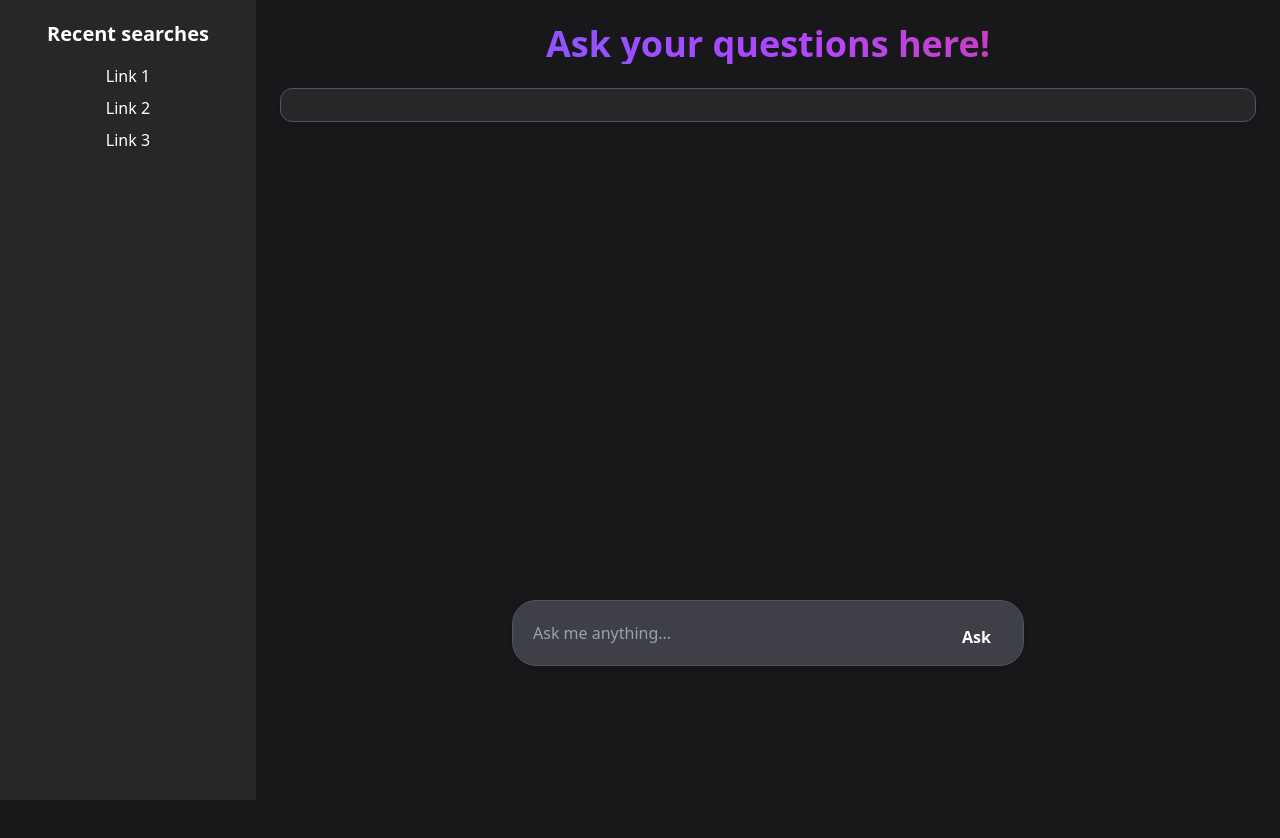
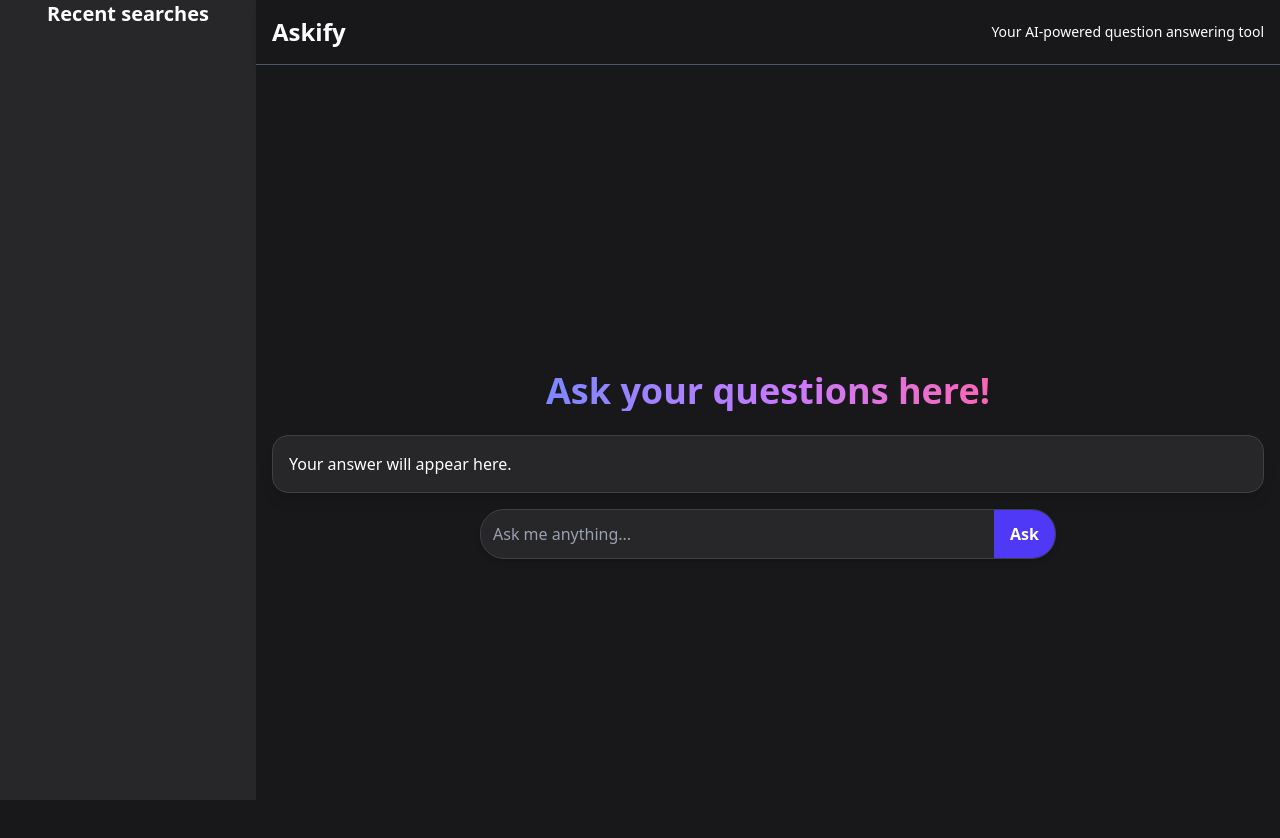
Before and after one commit to deep-49/askify, a React (Vite) app: page / in a window 1280 px wide. Shown: the top 838 px of the page. Before the commit the page ends 800 px from the top, so only its background shows below. Built offline with nearby package versions, Linux system fonts and the light colour scheme.

Commit message:
copy feature added

```diff
--- a/src/App.jsx
+++ b/src/App.jsx
@@ -2,6 +2,7 @@
 import React from 'react'
 import Sidebar from './pages/sidebar'
 import MainBody from './pages/main'
+import Header from './components/Header'
 
 
 function App() {
@@ -9,12 +10,15 @@ function App() {
 
   return (
     <>
+
     <div className="grid grid-cols-5 h-screen ">
-      <div className="col-span-1 bg-zinc-800 text-white text-center h-screen p-5  ">
+
+      <div className="col-span-1  ">
         <Sidebar />
 
       </div>
       <div className="col-span-4 h-screen ">
+       <Header/>
        <MainBody />
       </div>
     </div>
--- /dev/null
+++ b/src/components/Header.jsx
@@ -0,0 +1,9 @@
+const Header =()=>{
+    return(
+        <header className="bg-zinc-900 text-white p-4 border-gray-600 border-b shadow-md flex justify-between items-center">
+            <h1 className="text-2xl font-bold">Askify</h1>
+            <p className="text-sm">Your AI-powered question answering tool</p>
+        </header>
+    )
+}
+export default Header;
--- a/src/pages/main.jsx
+++ b/src/pages/main.jsx
@@ -1,19 +1,12 @@
+
 import React, { useState, useRef } from "react";
 import { URL } from "../constants";
 
 function MainBody() {
   const [inputValue, setInputValue] = useState("");
+  const [result, setResult] = useState("");
   const textareaRef = useRef(null);
-  const [result, setResult] = useState("");
-
-
-  // const handleInputChange = (e) => {
-  //   setInputValue(e.target.value);
-
-  //   // Auto-resize
-  //   textareaRef.current.style.height = "auto";
-  //   textareaRef.current.style.height = `${textareaRef.current.scrollHeight}px`;
-  // };
+  const [copied, setCopied] = useState(false);
 
   const handleKeyDown = (e) => {
     if (e.key === "Enter" && !e.shiftKey) {
@@ -22,28 +15,20 @@ function MainBody() {
     }
   };
 
-
   const handleSubmit = async () => {
     if (!inputValue.trim()) return;
 
     try {
       const response = await fetch(URL, {
         method: "POST",
-        headers: {
-          "Content-Type": "application/json",
-
-        },
+        headers: { "Content-Type": "application/json" },
         body: JSON.stringify({
-          "contents": [
+          contents: [
             {
-              "parts": [
-                {
-                  "text": inputValue
-                }
-              ]
+              parts: [{ text: inputValue }]
             }
           ]
-        }),
+        })
       });
 
       if (!response.ok) {
@@ -53,10 +38,9 @@ function MainBody() {
       }
 
       const data = await response.json();
-     const generatedText = data.candidates[0].content.parts[0].text;
-console.log("Generated Text:", generatedText);
-
-setResult(generatedText);
+      const generatedText = data.candidates[0].content.parts[0].text;
+      console.log("Generated Text:", generatedText);
+      setResult(generatedText);
 
       setInputValue("");
       textareaRef.current.style.height = "auto";
@@ -65,36 +49,57 @@ setResult(generatedText);
     }
   };
 
+   const handleCopy = async () => {
+    if (!result) return;
+    try {
+      await navigator.clipboard.writeText(result);
+      setCopied(true);
+      setTimeout(() => setCopied(false), 1500);
+    } catch (err) {
+      console.error("Failed to copy:", err);
+    }
+  };
 
   return (
-    <>
-      <div className="p-6 h-150 text-center">
-        <h1 className="text-3xl sm:text-4xl bg-gradient-to-r from-indigo-500 via-purple-500 to-pink-600 bg-clip-text text-transparent font-bold mb-6">
-          Ask your questions here!
-        </h1>
-        <div className="p-4 mt-4 bg-zinc-800 border border-gray-600 rounded-xl  w-full mx-auto text-white shadow-md  overflow-y-scroll">
-          {result}
-        </div>
+    <div className="flex flex-col items-center justify-center h-screen bg-zinc-900 px-4">
+      <h1 className="text-3xl sm:text-4xl text-center bg-gradient-to-r from-indigo-400 via-purple-400 to-pink-400 bg-clip-text text-transparent font-bold mb-6">
+        Ask your questions here!
+      </h1>
+
+      <div className="w-full max-w-6xl bg-zinc-800 border border-zinc-700 rounded-2xl p-4 shadow-lg overflow-y-auto max-h-96 text-white mb-4 whitespace-pre-wrap">
+        {result || "Your answer will appear here."}
       </div>
+      {result && (
+        <button
+          onClick={handleCopy}
+          className="mb-4 px-4 py-2 bg-indigo-600 hover:bg-indigo-700 transition-colors text-white rounded font-semibold"
+        >
+          {copied ? "Copied!" : "Copy"}
+        </button>
+      )}
 
-      <div className="p-2 pr-4 bg-zinc-700 border border-gray-600 rounded-3xl max-w-lg w-full mx-auto flex items-end text-white shadow-md">
+      <div className="flex w-full max-w-xl bg-zinc-800 border border-zinc-700 rounded-3xl shadow-md overflow-hidden">
         <textarea
           ref={textareaRef}
           placeholder="Ask me anything..."
           value={inputValue}
-          onChange={(event => setInputValue(event.target.value))}
+          onChange={(e) => {
+            setInputValue(e.target.value);
+            textareaRef.current.style.height = "auto";
+            textareaRef.current.style.height = `${textareaRef.current.scrollHeight}px`;
+          }}
           onKeyDown={handleKeyDown}
           rows={1}
-          className="w-full max-h-40 overflow-y-auto p-3 text-white bg-transparent outline-none resize-none placeholder-gray-400"
+          className="flex-grow p-3 bg-transparent text-white resize-none focus:outline-none placeholder-gray-400 max-h-40 overflow-y-auto"
         />
         <button
           onClick={handleSubmit}
-          className="ml-2 px-4 py-2  font-semibold"
+          className="px-4 bg-indigo-600 hover:bg-indigo-700 transition-colors text-white font-semibold"
         >
           Ask
         </button>
       </div>
-    </>
+    </div>
   );
 }
 
--- a/src/pages/sidebar.jsx
+++ b/src/pages/sidebar.jsx
@@ -1,8 +1,8 @@
 function Sidebar() {
   return (
-    <div className=" text-white ">
+    <div className=" bg-zinc-800 text-white text-center h-screen">
       <h2 className="text-xl font-bold mb-4">Recent searches</h2>
-      <ul>
+      {/* <ul>
         <li className="mb-2">
           <a href="#" className="hover:underline">
             Link 1
@@ -18,7 +18,7 @@ function Sidebar() {
             Link 3
           </a>
         </li>
-      </ul>
+      </ul> */}
     </div>
   )
 }
```
